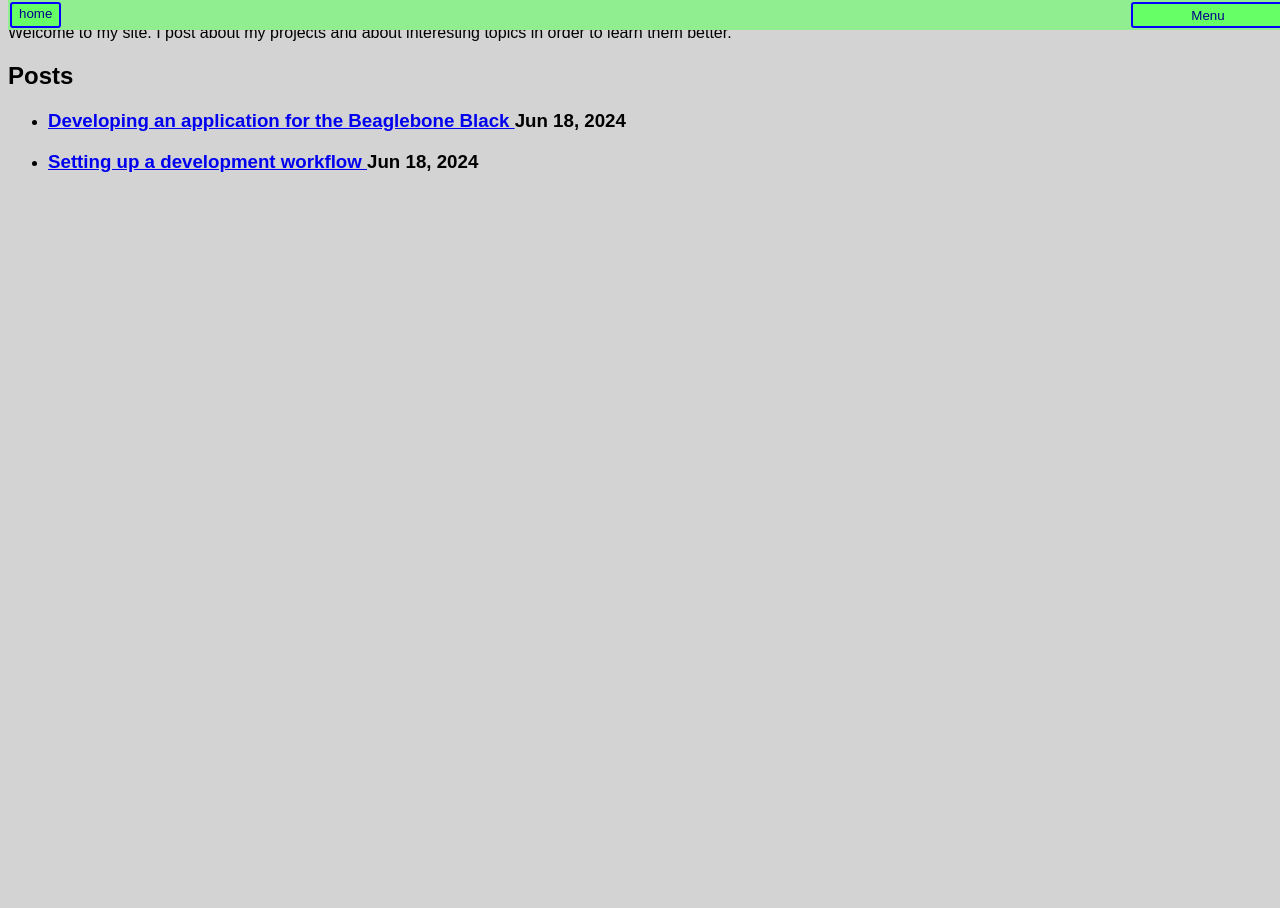
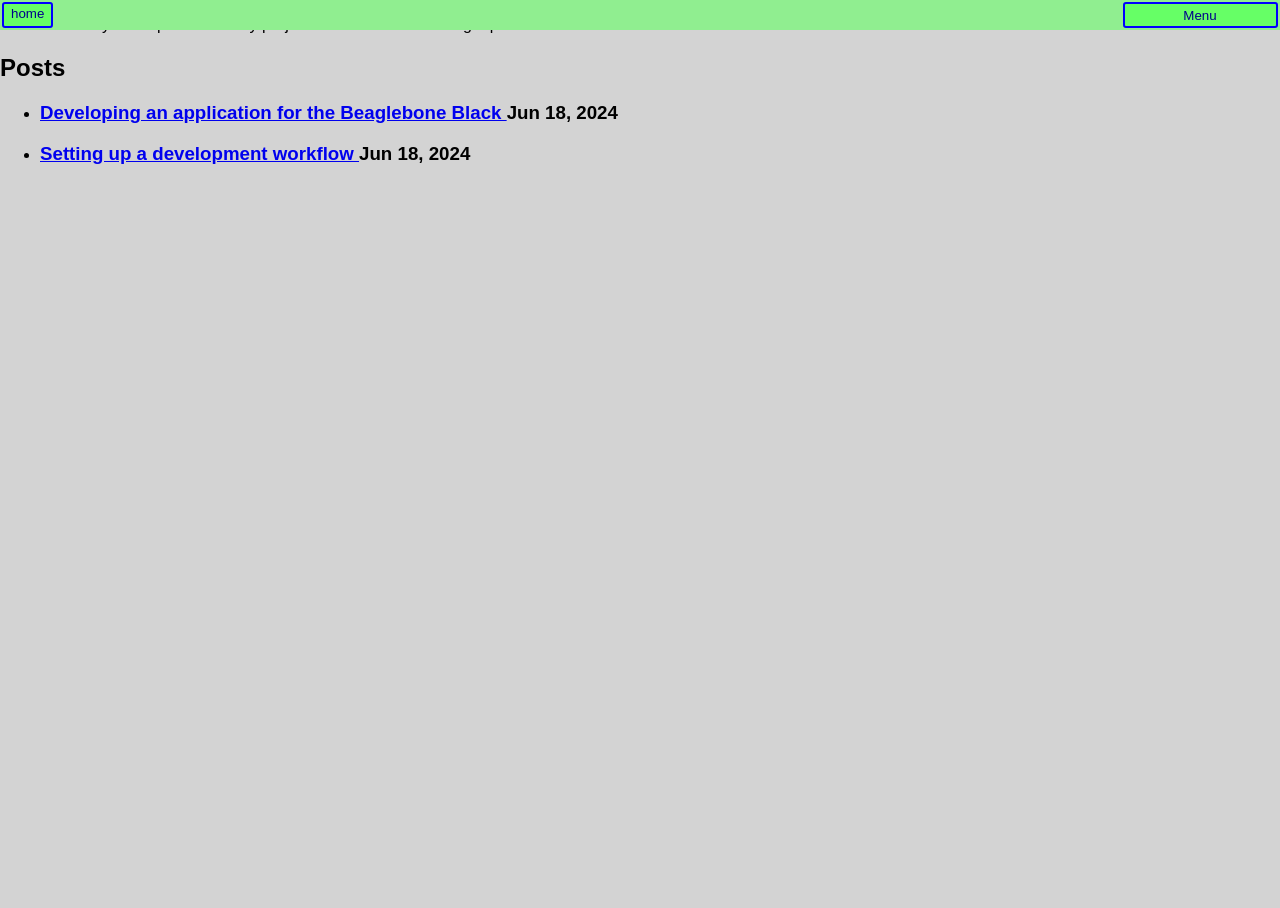
Before and after one commit to scshafe/instructional-blog, a Jekyll site: the page built from index.markdown, in a window 1280 px wide. Built offline with Jekyll 4.4.1, drawn with Linux system fonts in a browser that asks for light colours.

Commit message:
removed margin from body

```diff
--- a/_sass/default.scss
+++ b/_sass/default.scss
@@ -5,10 +5,10 @@
     display: grid;
     grid-template-rows: $header-height auto $footer-height;
     height: 100%;
-    //background: $background-color-2;
 };
 
 body {
     height: 100%;
     background: $background-color;
+    margin: 0;
 };
```
